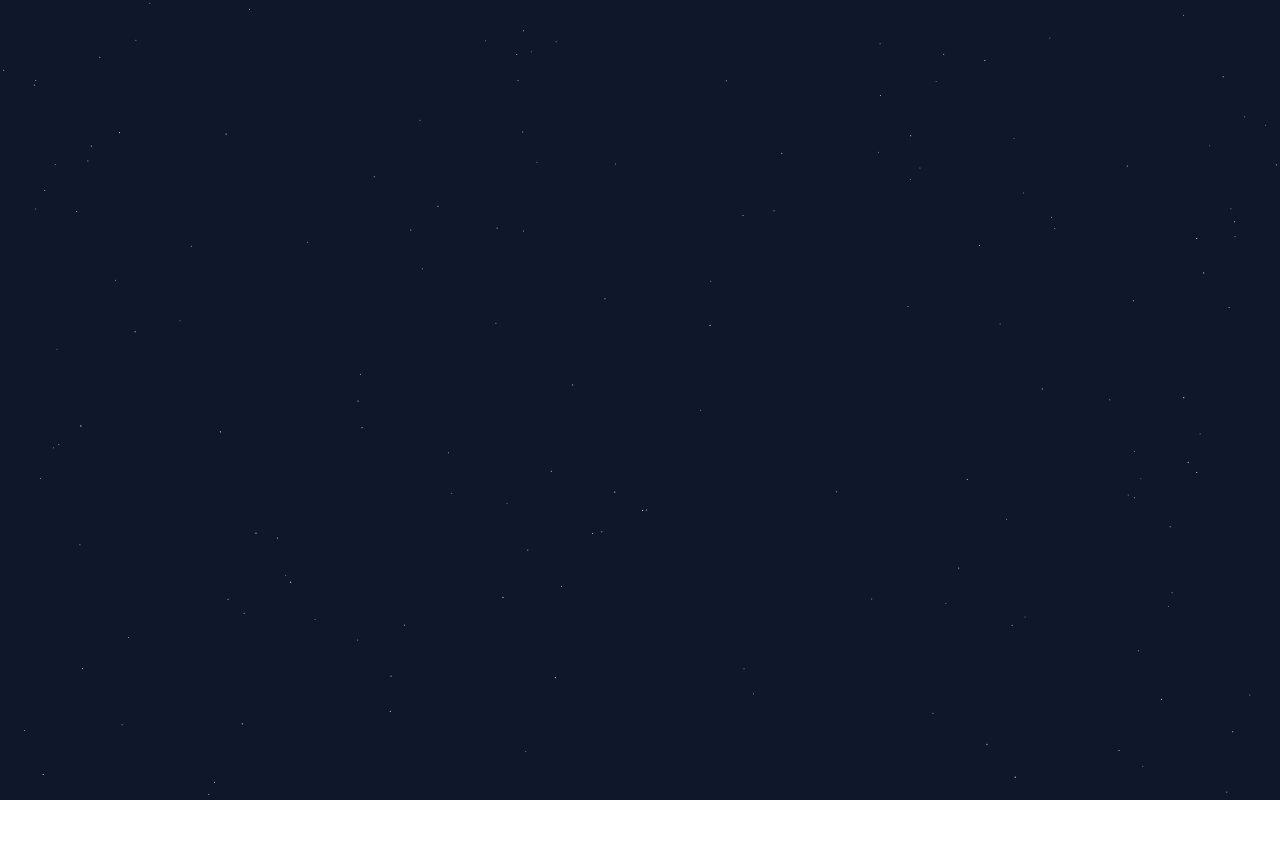
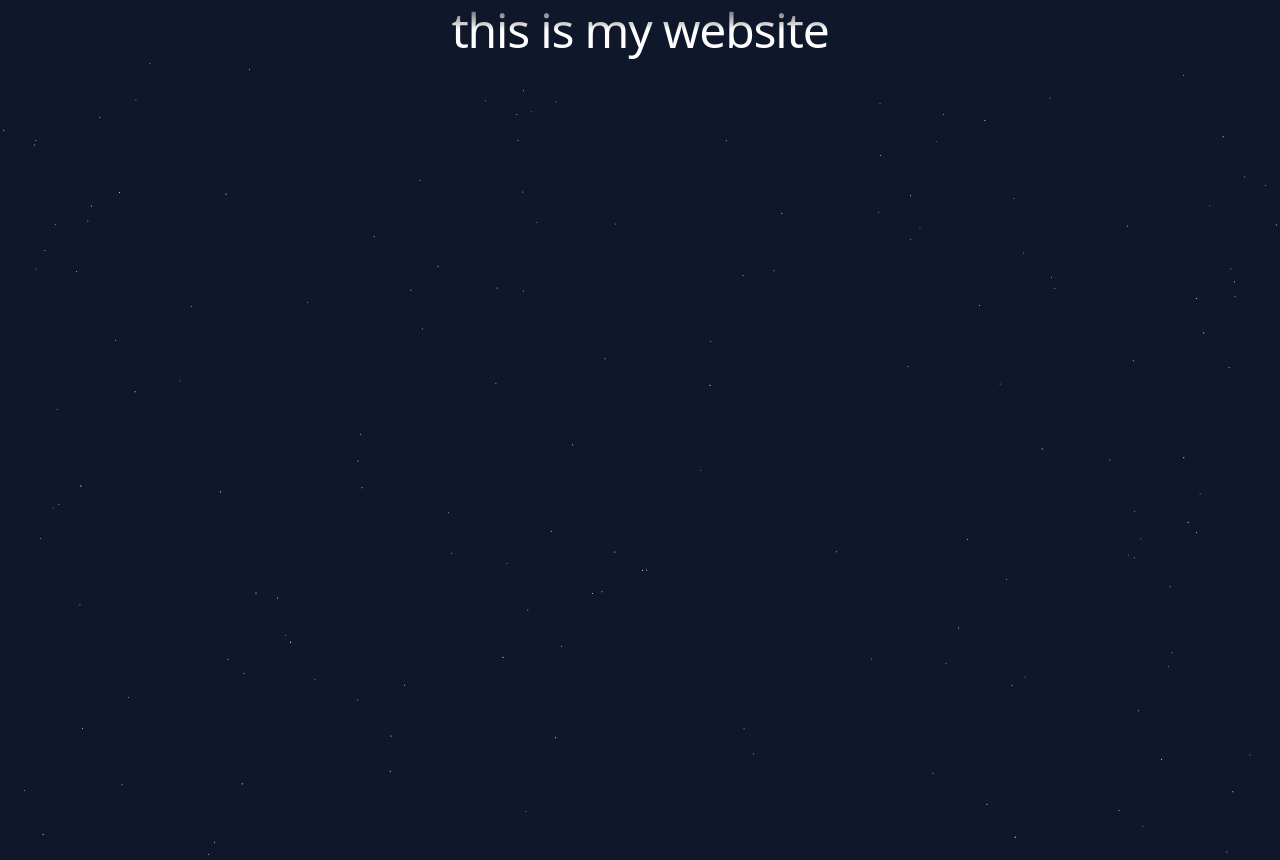
Before and after one commit to hieubui07/website, a Next.js app: page / in a window 1280 px wide. Before the commit the page ends 800 px from the top, so only its background shows below. Built offline with nearby package versions, Linux system fonts and the light colour scheme.

Commit message:
working ui

```diff
--- a/app/page.tsx
+++ b/app/page.tsx
@@ -1,15 +1,15 @@
 "use client"
 
+import Hero from "@/components/Hero";
 import StarsBackground from "@/components/ui/stars-background";
 import ShootingStars from "@/components/ui/shooting-stars";
 
-
 export default function Home() {
   return (
-    <div className="h-screen w-full  bg-slate-900 ">
-      <StarsBackground/>
-      <ShootingStars/>
-
+    <div className=" bg-slate-900 ">
+      <Hero/>
+      <ShootingStars />
+      <StarsBackground />
     </div>
   );
 }
--- /dev/null
+++ b/components/Hero.tsx
@@ -0,0 +1,19 @@
+"use client"
+
+import React from 'react'
+import StarsBackground from "@/components/ui/stars-background";
+import ShootingStars from "./ui/shooting-stars";
+
+const Hero = () => {
+  return (
+    <div className="flex flex-col items-center justify-center relative w-full">
+      <h2 className='relative flex-col md:flex-row z-10 text-3xl md:text-5xl md:leading-tight max-w-5xl mx-auto text-center tracking-tight font-medium bg-clip-text text-transparent bg-gradient-to-b from-neutral-800 via-white to-white flex items-center gap-2 md:gap-8'>
+        <span>this is my website</span>
+
+      </h2>
+
+    </div>
+  )
+}
+
+export default Hero
--- a/components/ui/stars-background.tsx
+++ b/components/ui/stars-background.tsx
@@ -87,7 +87,7 @@ const StarBackground: React.FC<StarBackgroundProps> = ({
   ]);
 
   return (
-    <div ref={containerRef} style={{ width: "100%", height: "100%" }}>
+    <div ref={containerRef} style={{ width: "100%", height: "100vh" }}>
       <svg
         width="100%"
         height="100%"
```
